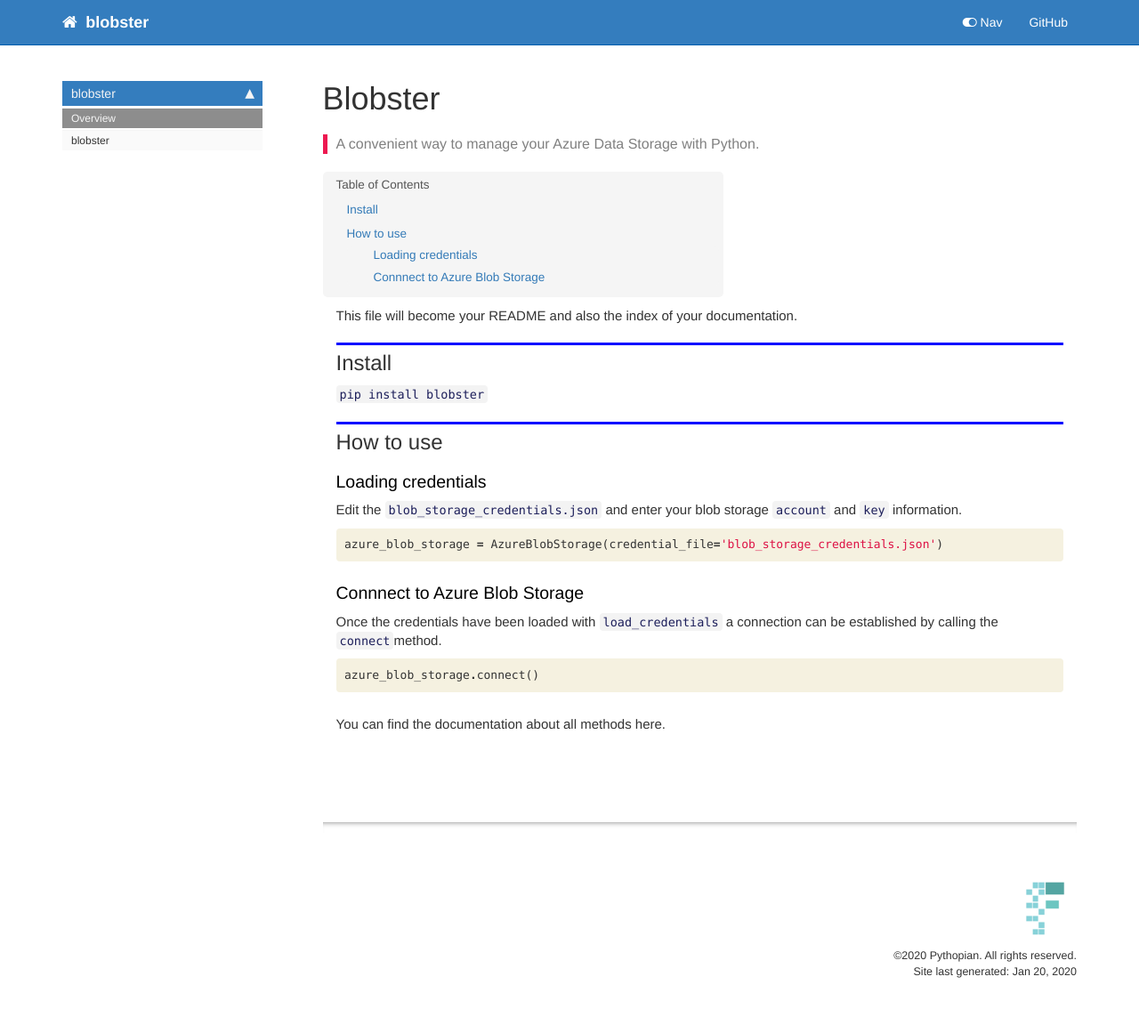
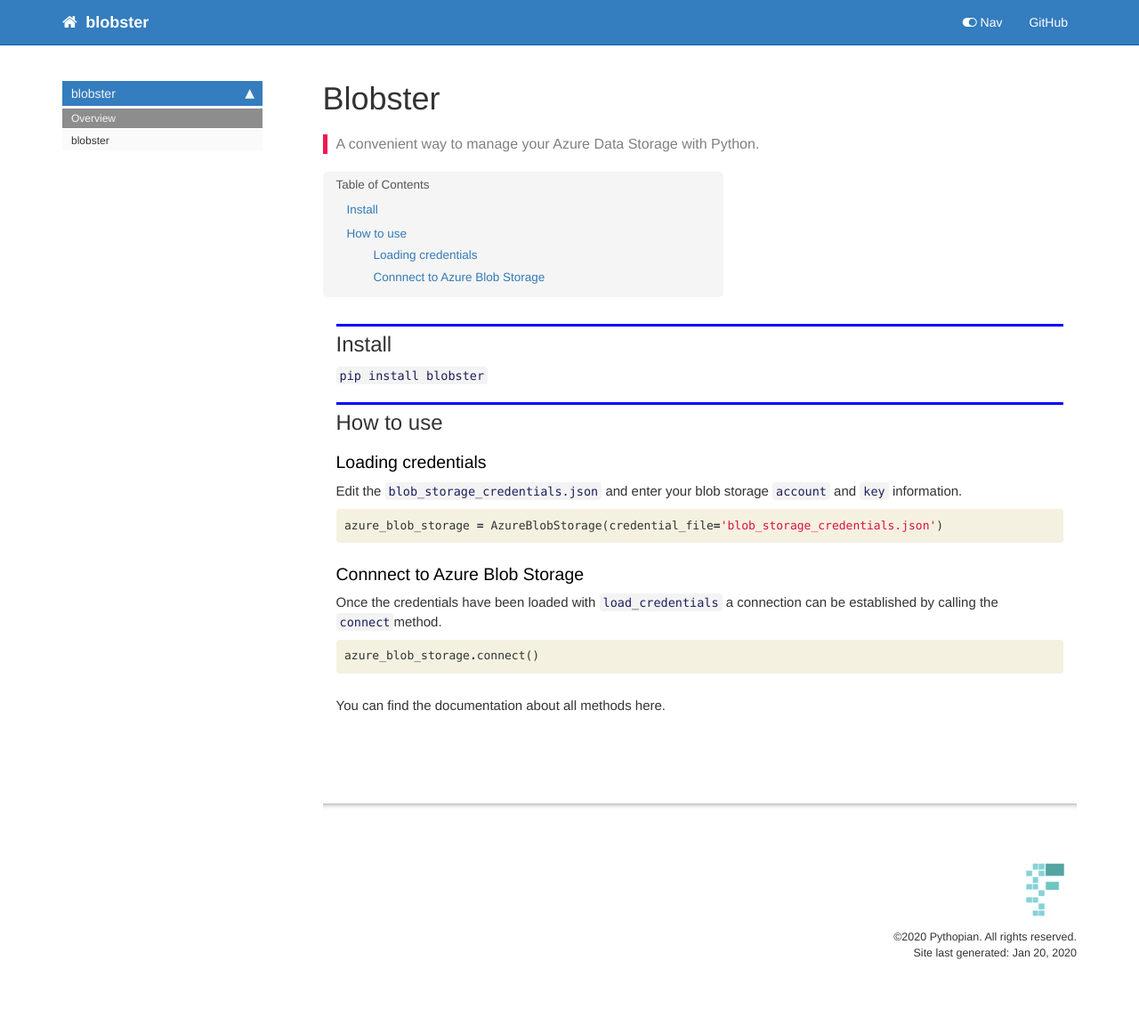
Before and after one commit to tkanngiesser/blobster, a Jekyll site: the page built from docs/index.html, in a window 1280 px wide. Shown: the whole page at 89% size. Built offline with Jekyll 4.4.1, drawn with Linux system fonts in a browser that asks for light colours; nearby versions of some CDN libraries; comment, search, counter and statistics services are not loaded; after the commit the page ends 1131 px from its top, so only the background shows below that.

Commit message:
update docs

```diff
--- a/docs/index.html
+++ b/docs/index.html
@@ -21,13 +21,6 @@ summary: "A convenient way to manage your Azure Data Storage with Python."
 
 <div class="cell border-box-sizing code_cell rendered">
 
-</div>
-<div class="cell border-box-sizing text_cell rendered"><div class="inner_cell">
-<div class="text_cell_render border-box-sizing rendered_html">
-<p>This file will become your README and also the index of your documentation.</p>
-
-</div>
-</div>
 </div>
 <div class="cell border-box-sizing text_cell rendered"><div class="inner_cell">
 <div class="text_cell_render border-box-sizing rendered_html">
```
Also changed, not shown: README.md.
